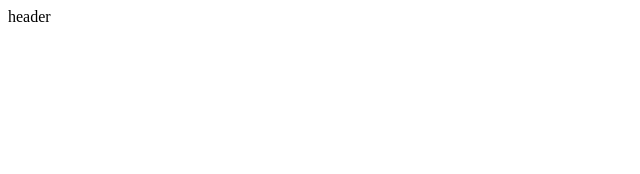
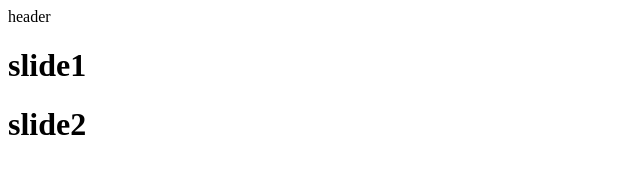
Before and after one commit to alisamadian/git-project-oneCopy, a plain HTML site: page index.html in a window 1280 px wide. Shown: the whole page, without its empty margins (0-640 px from the left). Drawn offline with Linux system fonts and the light colour scheme.

Commit message:
slider created

```diff
--- a/index.html
+++ b/index.html
@@ -1,14 +1,21 @@
 <!DOCTYPE html>
 <html lang="en">
+
 <head>
   <meta charset="UTF-8">
   <meta http-equiv="X-UA-Compatible" content="IE=edge">
   <meta name="viewport" content="width=device-width, initial-scale=1.0">
   <title>Document</title>
 </head>
+
 <body>
   <header>
     header
   </header>
+  <div class="slider">
+    <h1>slide1</h1>
+    <h1>slide2</h1>
+  </div>
 </body>
+
 </html>
--- a/style.css
+++ b/style.css
@@ -2,3 +2,6 @@
   padding: 0;
   margin: 0;
 }
+.slider {
+  background-color: red;
+}
```
